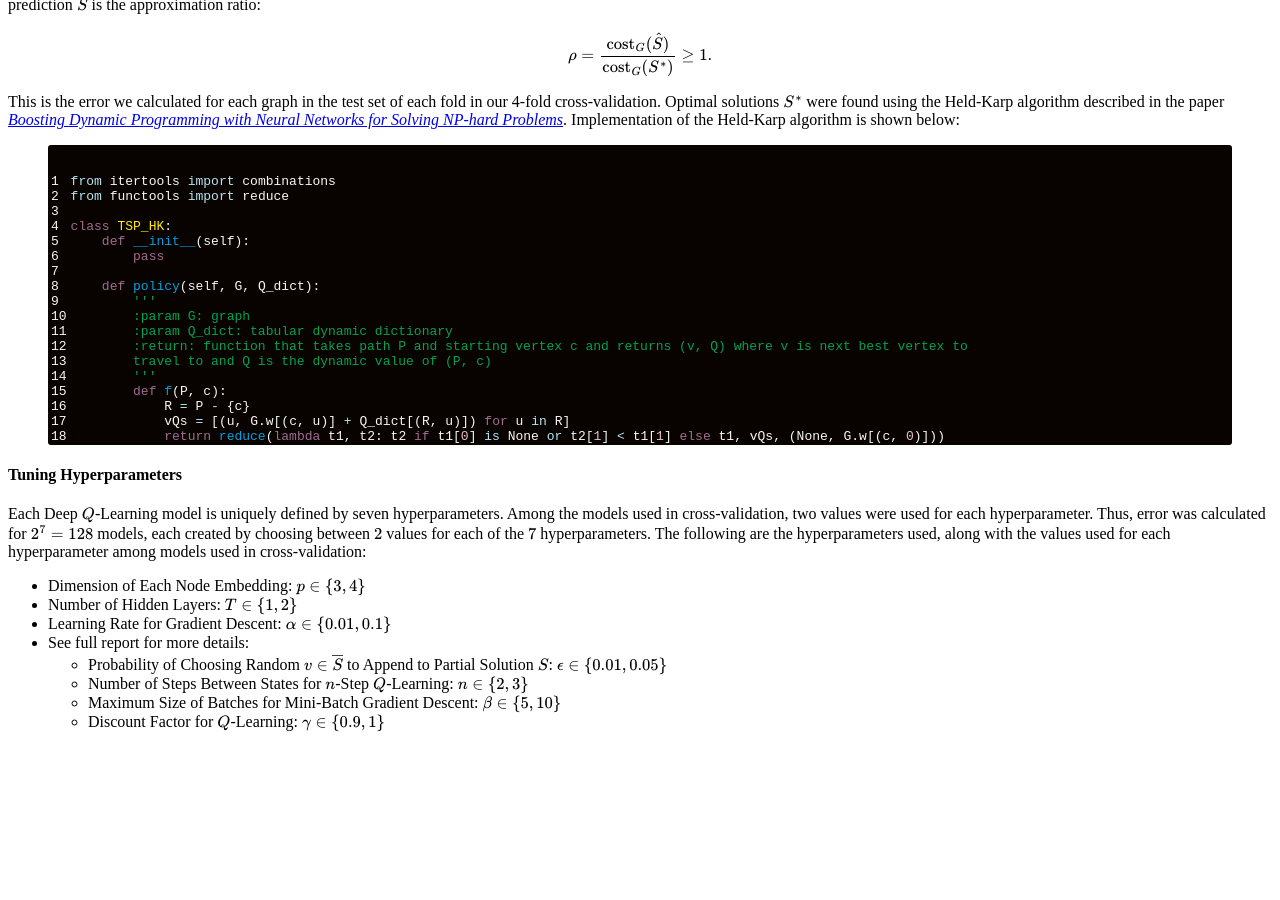
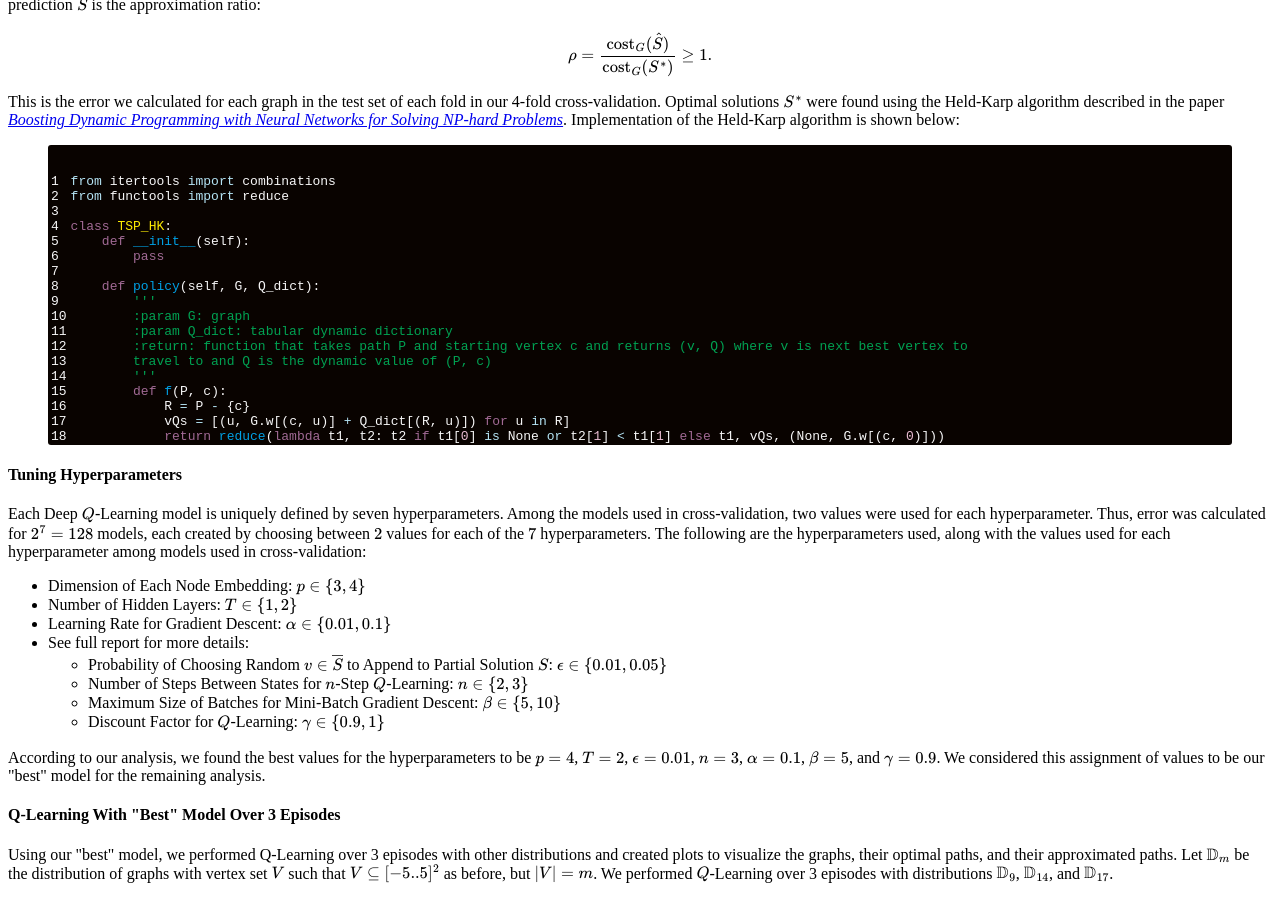
Before and after one commit to CategorIAN/categorian.github.io, a Jekyll site: the page built from projects/msu/m_508/q_learning_for_tsp.md, in a window 1280 px wide and 900 px high, scrolled down 2714 px. Built offline with Jekyll 4.4.1, drawn with Linux system fonts in a browser that asks for light colours; formulas are drawn with MathJax 3; before the commit the page ends 3463 px from its top, so only the background shows below that.

Commit message:
Update q_learning_for_tsp.md

```diff
--- a/projects/msu/m_508/q_learning_for_tsp.md
+++ b/projects/msu/m_508/q_learning_for_tsp.md
@@ -338,4 +338,10 @@ Each Deep \(Q\)-Learning model is uniquely defined by seven hyperparameters. Amo
             <li>Discount Factor for \(Q\)-Learning: \(\gamma \in \{0.9, 1\}\) </li>
         </ul>
 </ul>
+According to our analysis, we found the best values for the hyperparameters to be \(p=4\), \(T=2\), \(\epsilon = 0.01\), \(n = 3\), \(\alpha = 0.1\), \(\beta = 5\), and \(\gamma = 0.9\). We considered this assignment of values to be our "best" model for the remaining analysis.
 </p>
+
+<h4>Q-Learning With "Best" Model Over 3 Episodes</h4>
+<p>
+Using our "best" model, we performed Q-Learning over 3 episodes with other distributions and created plots to visualize the graphs, their optimal paths, and their approximated paths. Let \(\mathbb{D}_m\) be the distribution of graphs with vertex set \(V\) such that \(V \subseteq [-5..5]^2\) as before, but \(|V| = m\). We performed \(Q\)-Learning over 3 episodes with distributions \(\mathbb{D}_9\), \(\mathbb{D}_{14}\), and \(\mathbb{D}_{17}\).
+</p>
```
